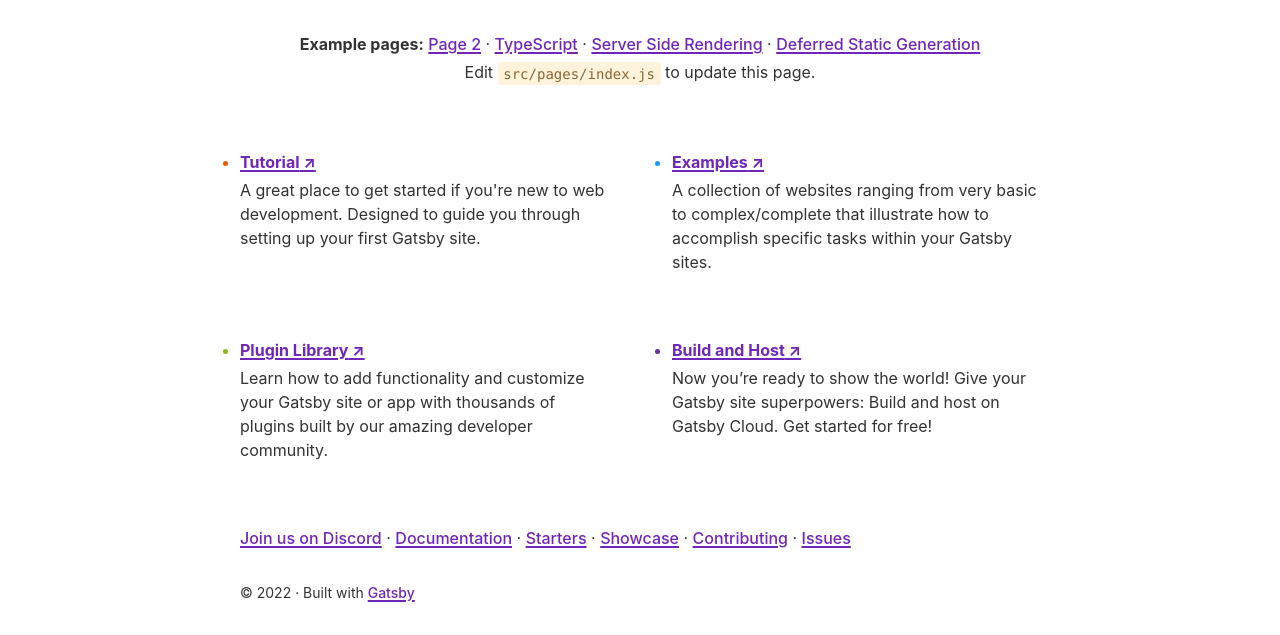
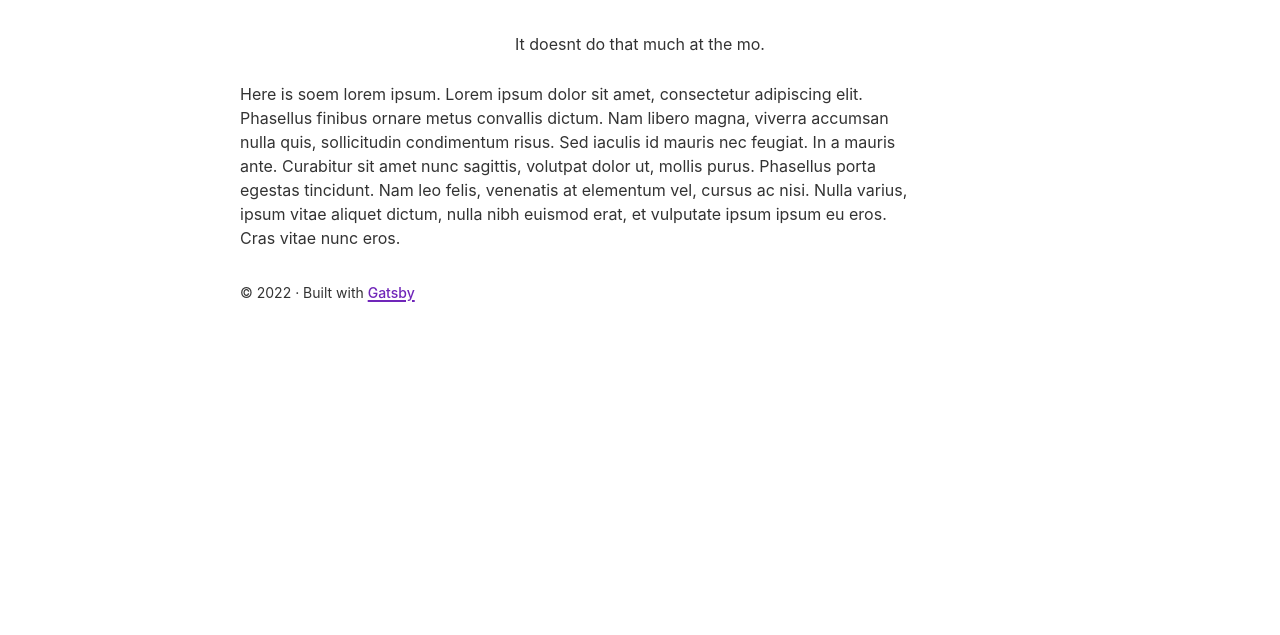
Before and after one commit to jdwd40/gatsby-demo, a Gatsby site: page / in a window 1280 px wide. Shown: the part 224-859 px from the top of the page. After the commit the page ends 800 px from the top, so only its background shows below. Built offline with nearby package versions, Linux system fonts and the light colour scheme; Gatsby itself is replaced by a stand-in of ours.

Commit message:
first commit

```diff
--- a/gatsby-config.js
+++ b/gatsby-config.js
@@ -1,8 +1,8 @@
 module.exports = {
   siteMetadata: {
-    title: `Gatsby Default Starter`,
-    description: `Kick off your next, great Gatsby project with this default starter. This barebones starter ships with the main Gatsby configuration files you might need.`,
-    author: `@gatsbyjs`,
+    title: `Gatsby Demo`,
+    description: `A dem,o of Gatsby.js`,
+    author: `@jdwd40`,
     siteUrl: `https://gatsbystarterdefaultsource.gatsbyjs.io/`,
   },
   plugins: [
--- a/src/pages/index.js
+++ b/src/pages/index.js
@@ -1,73 +1,9 @@
 import * as React from "react"
-import { Link } from "gatsby"
 import { StaticImage } from "gatsby-plugin-image"
 
 import Layout from "../components/layout"
 import Seo from "../components/seo"
 import * as styles from "../components/index.module.css"
-
-const links = [
-  {
-    text: "Tutorial",
-    url: "https://www.gatsbyjs.com/docs/tutorial",
-    description:
-      "A great place to get started if you're new to web development. Designed to guide you through setting up your first Gatsby site.",
-  },
-  {
-    text: "Examples",
-    url: "https://github.com/gatsbyjs/gatsby/tree/master/examples",
-    description:
-      "A collection of websites ranging from very basic to complex/complete that illustrate how to accomplish specific tasks within your Gatsby sites.",
-  },
-  {
-    text: "Plugin Library",
-    url: "https://www.gatsbyjs.com/plugins",
-    description:
-      "Learn how to add functionality and customize your Gatsby site or app with thousands of plugins built by our amazing developer community.",
-  },
-  {
-    text: "Build and Host",
-    url: "https://www.gatsbyjs.com/cloud",
-    description:
-      "Now you’re ready to show the world! Give your Gatsby site superpowers: Build and host on Gatsby Cloud. Get started for free!",
-  },
-]
-
-const samplePageLinks = [
-  {
-    text: "Page 2",
-    url: "page-2",
-    badge: false,
-    description:
-      "A simple example of linking to another page within a Gatsby site",
-  },
-  { text: "TypeScript", url: "using-typescript" },
-  { text: "Server Side Rendering", url: "using-ssr" },
-  { text: "Deferred Static Generation", url: "using-dsg" },
-]
-
-const moreLinks = [
-  { text: "Join us on Discord", url: "https://gatsby.dev/discord" },
-  {
-    text: "Documentation",
-    url: "https://gatsbyjs.com/docs/",
-  },
-  {
-    text: "Starters",
-    url: "https://gatsbyjs.com/starters/",
-  },
-  {
-    text: "Showcase",
-    url: "https://gatsbyjs.com/showcase/",
-  },
-  {
-    text: "Contributing",
-    url: "https://www.gatsbyjs.com/contributing/",
-  },
-  { text: "Issues", url: "https://github.com/gatsbyjs/gatsby/issues" },
-]
-
-const utmParameters = `?utm_source=starter&utm_medium=start-page&utm_campaign=default-starter`
 
 const IndexPage = () => (
   <Layout>
@@ -83,39 +19,13 @@ const IndexPage = () => (
         style={{ marginBottom: `var(--space-3)` }}
       />
       <h1>
-        Welcome to <b>Gatsby!</b>
+       Hello and Welcome to my Gatsby Demo
       </h1>
       <p className={styles.intro}>
-        <b>Example pages:</b>{" "}
-        {samplePageLinks.map((link, i) => (
-          <React.Fragment key={link.url}>
-            <Link to={link.url}>{link.text}</Link>
-            {i !== samplePageLinks.length - 1 && <> · </>}
-          </React.Fragment>
-        ))}
-        <br />
-        Edit <code>src/pages/index.js</code> to update this page.
+        It doesnt do that much at the mo.
       </p>
     </div>
-    <ul className={styles.list}>
-      {links.map(link => (
-        <li key={link.url} className={styles.listItem}>
-          <a
-            className={styles.listItemLink}
-            href={`${link.url}${utmParameters}`}
-          >
-            {link.text} ↗
-          </a>
-          <p className={styles.listItemDescription}>{link.description}</p>
-        </li>
-      ))}
-    </ul>
-    {moreLinks.map((link, i) => (
-      <React.Fragment key={link.url}>
-        <a href={`${link.url}${utmParameters}`}>{link.text}</a>
-        {i !== moreLinks.length - 1 && <> · </>}
-      </React.Fragment>
-    ))}
+    <p>Here is soem lorem ipsum. Lorem ipsum dolor sit amet, consectetur adipiscing elit. Phasellus finibus ornare metus convallis dictum. Nam libero magna, viverra accumsan nulla quis, sollicitudin condimentum risus. Sed iaculis id mauris nec feugiat. In a mauris ante. Curabitur sit amet nunc sagittis, volutpat dolor ut, mollis purus. Phasellus porta egestas tincidunt. Nam leo felis, venenatis at elementum vel, cursus ac nisi. Nulla varius, ipsum vitae aliquet dictum, nulla nibh euismod erat, et vulputate ipsum ipsum eu eros. Cras vitae nunc eros.</p>
   </Layout>
 )
 
```
